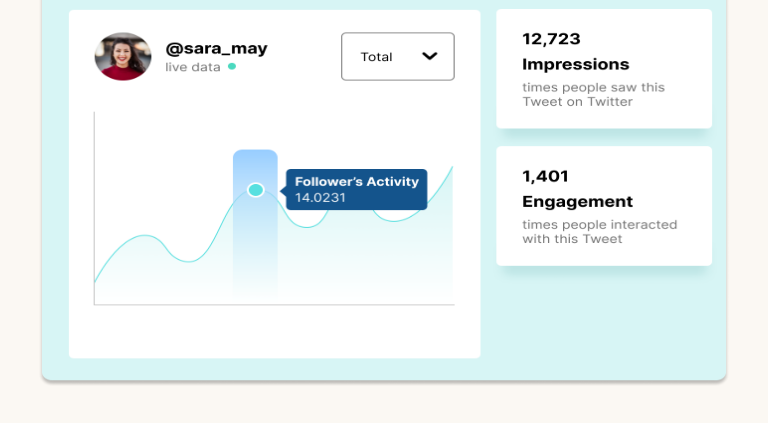
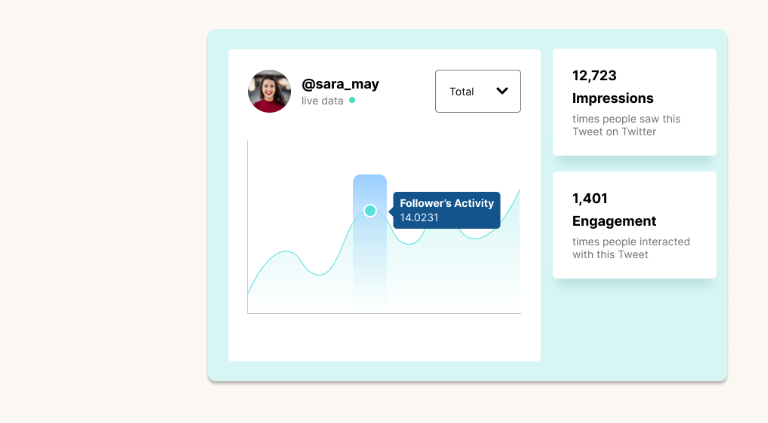
Before and after one commit to MichaelInvicto/chirp-landing-page, a plain HTML site: page index.html in a window 768 px wide. Shown: the part 79-502 px from the top of the page. Drawn offline with Linux system fonts and the light colour scheme.

Commit message:
Update index.css

```diff
--- a/index.css
+++ b/index.css
@@ -123,14 +123,18 @@ header a:hover{
 }
 .hero-image {
  height: 100%;
- display: flex;
- flex-direction: row-reverse;
+ background: url('Assets/Hero Image (Desktop View).png');
+ background-position: right;
+ background-repeat: no-repeat;
+ background-size: contain;
+ width: 60%;
 }
 .tablet-image {
   display: none;
 }
 .desktop-image {
   height: 100%;
+  display: none;
 }
 
 /* Features section */
@@ -319,21 +323,16 @@ footer {
     height: 100vh;
     width: 90vw;
   }
-  .desktop-image {
-    display: none;
-  }
-  .tablet-image {
-    display: block;
-    height: 50vh;
-    width: 100%;
-  }
   .text-section {
     width: 100%;
   }
   .hero-image {
     width: 100%;
     height: 100%;
-    text-align: center;
+    background: url('Assets/Hero Image (Tablet View).png');
+    background-repeat: no-repeat;
+    background-position: right;
+    background-size: contain;
   }
 
   /* Features Section */
@@ -410,9 +409,6 @@ footer {
     margin: 2% 5% 0 5%;
     height: 130vh;
     width: 90vw;
-  }
-  .desktop-image {
-    display: none;
   }
   .link-section {
     display: flex;
```
